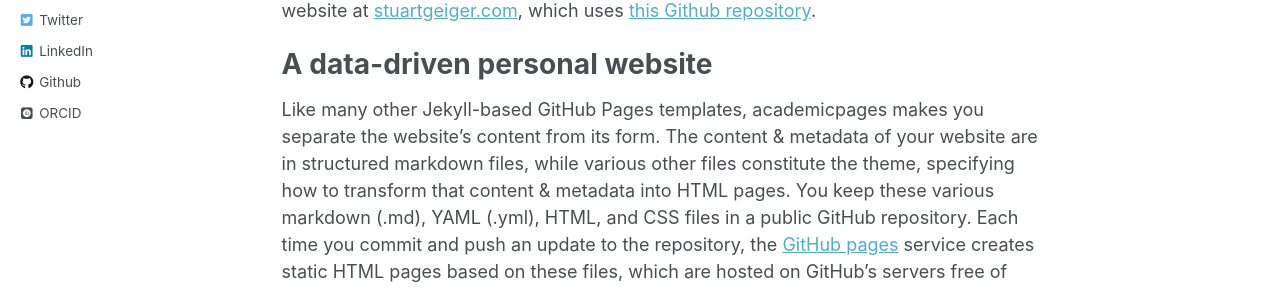
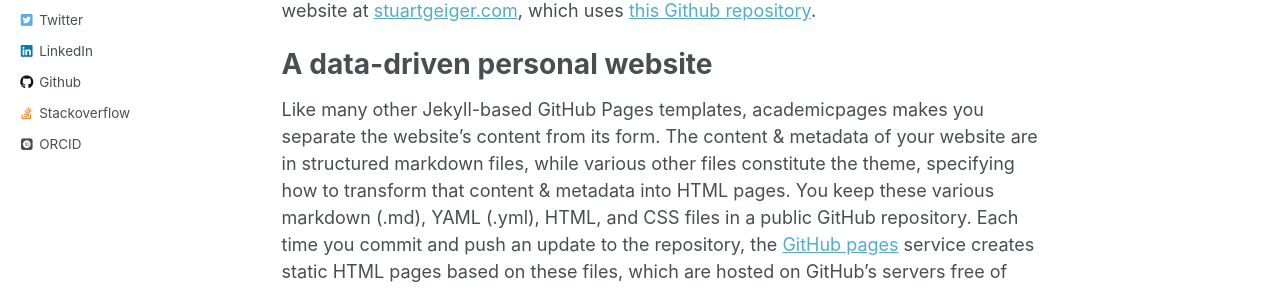
Before and after one commit to muttalipkucuk/muttalipkucuk.github.io, a Jekyll site: the page built from _pages/about.md, in a window 1280 px wide. Shown: the part 434-723 px from the top of the page. Built offline with Jekyll 4.4.1, drawn with Linux system fonts in a browser that asks for light colours; some web fonts are replaced.

Commit message:
Update _config.yml

```diff
--- a/_config.yml
+++ b/_config.yml
@@ -106,7 +106,7 @@
   orcid            : "http://orcid.org/yourorcidurl"
   pinterest        :
   soundcloud       :
-  stackoverflow    : # https://stackoverflow.com/users/8092705/muttalip-kucuk
+  stackoverflow    : https://stackoverflow.com/users/8092705/muttalip-kucuk
   steam            :
   tumblr           :
   twitter          : "muttalipkucuk"
```
